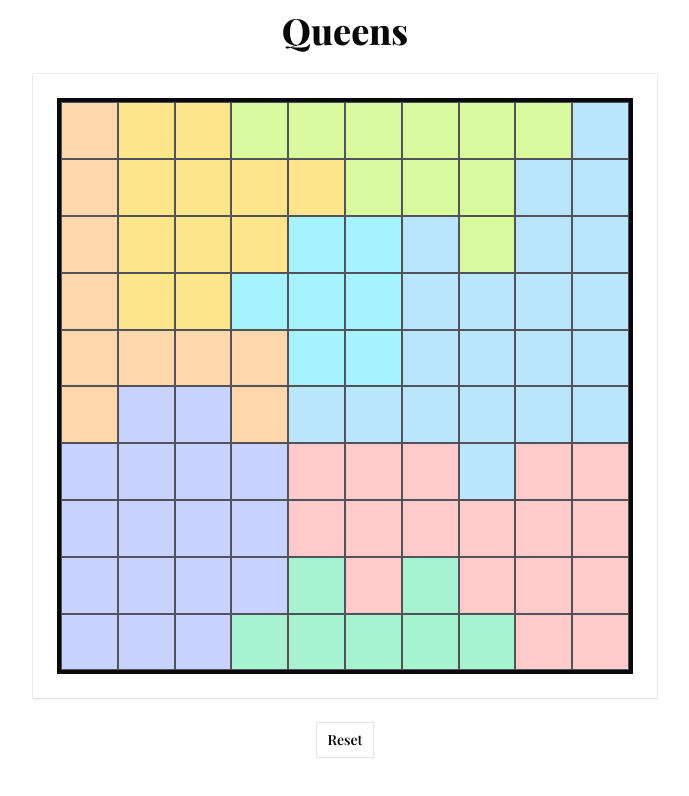
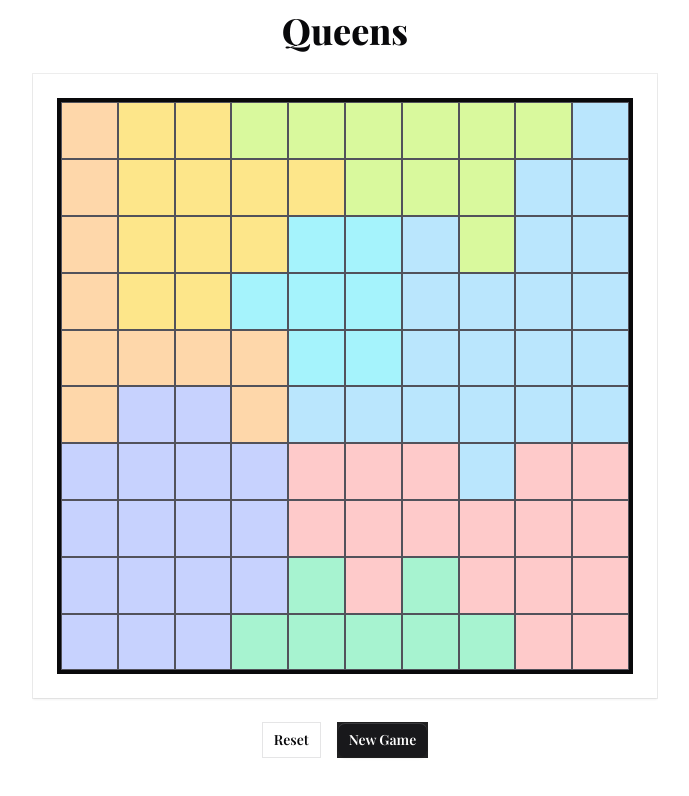
Before and after one commit to cloudyyoung/games, a React (Vite) app: page / in a window 1280 px wide. Shown: the top 796 px of the page, without its empty margins (295-984 px from the left). Built offline with nearby package versions, Linux system fonts and the light colour scheme; a web font is replaced by a local one.

Commit message:
Add constants

```diff
--- a/src/App.tsx
+++ b/src/App.tsx
@@ -3,6 +3,9 @@ import { useState } from "react"
 import _ from "lodash"
 
 import { Button } from "./components/button"
+
+const SIZE_N = 10
+const SIZE_BOARD = SIZE_N * SIZE_N
 
 export const App = () => {
   const [slots, setSlots] = useState<Slot[]>(generateSlots())
@@ -15,7 +18,7 @@ export const App = () => {
     slots[index].isQueen = isQueen
     toggleCrossed(slots, index, isQueen)
 
-    for (let i = 0; i < 100; i++) {
+    for (let i = 0; i < SIZE_BOARD; i++) {
       if (slots[i].isQueen) {
         toggleCrossed(slots, i, true)
       }
@@ -46,7 +49,7 @@ export const App = () => {
           <div className="bg-white shadow-[0px_0px_0px_1px_rgba(9,9,11,0.07),0px_2px_2px_0px_rgba(9,9,11,0.05)] dark:bg-zinc-900 dark:shadow-[0px_0px_0px_1px_rgba(255,255,255,0.1)] dark:before:pointer-events-none dark:before:absolute dark:before:-inset-px dark:before:rounded-xl dark:before:shadow-[0px_2px_8px_0px_rgba(0,_0,_0,_0.20),_0px_1px_0px_0px_rgba(255,_255,_255,_0.06)_inset] forced-colors:outline">
             <div className="p-1.5 sm:p-6">
               <div className="border-4 border-zinc-950 dark:border-zinc-400">
-                <div className="grid grid-cols-10 gap-0">
+                <div className={`grid gap-0`} style={{ gridTemplateColumns: `repeat(${SIZE_N}, minmax(0, 1fr)` }}>
                   {
                     slots.map((slot) => (
                       <Slot {...slot} satisfied={satisfied} onClick={() => onClick(slot)} key={slot.index} disabled={satisfied} />
@@ -60,7 +63,7 @@ export const App = () => {
 
           <div className="flex justify-center space-x-4">
             {!satisfied && <Button onClick={onReset} outline>Reset</Button>}
-            {satisfied && <Button onClick={onNewGame}>New Game</Button>}
+            <Button onClick={onNewGame}>New Game</Button>
           </div>
 
         </div>
@@ -105,7 +108,7 @@ export const Slot = ({ isQueen, isCrossed, isConflicted, region, disabled, satis
   return (
     <div
       className={clsx(
-        "aspect-square box-border border-solid border-zinc-600 dark:border-zinc-500 border-[0.5px] flex justify-center items-center cursor-pointer",
+        "aspect-square box-border border-solid border-zinc-600 dark:border-zinc-500 border-[0.5px] flex justify-center items-center cursor-pointer relative",
         bgColor,
         regionBorder.top && 'border-t-[1.5px]',
         regionBorder.right && 'border-r-[1.5px]',
@@ -120,9 +123,10 @@ export const Slot = ({ isQueen, isCrossed, isConflicted, region, disabled, satis
         (!isQueen && isCrossed) && 'text-zinc-600',
         (isQueen && isCrossed) && 'text-red-600 dark:text-red-700',
         (isQueen && isConflicted) && 'text-red-600 dark:text-red-700',
-        isCrossed && 'text-base',
+        isCrossed && 'text-xl',
+        isQueen && 'text-3xl',
       )}>
-        {isQueen && satisfied && <div className="absolute inline-flex animate-ping text-green-800">{icon}</div>}
+        {isQueen && satisfied && <div className="absolute inline-flex animate-ping text-green-800/50">{icon}</div>}
         <div className="z-10">{icon}</div>
       </span>
     </div>
@@ -174,18 +178,20 @@ const toggleCrossed = (slots: Slot[], index: number, isCrossed: boolean) => {
 }
 
 const generateSlots = () => {
-  const slots: Slot[] = Array.from({ length: 100 }, (_, i) => ({
+  const slots: Slot[] = Array.from({ length: SIZE_BOARD }, (_, i) => ({
     index: i, isQueen: false, isCrossed: false, isConflicted: false, region: 0,
     regionBorder: { top: false, right: false, bottom: false, left: false },
   }))
+
+  console.log(slots.length)
   const queens = []
 
-  let indices = Array.from({ length: 100 }, (_, i) => i)
+  let indices = Array.from({ length: SIZE_BOARD }, (_, i) => i)
   while (indices.length > 0) {
     const { queen, remainingIndices } = pickQueenSlot(indices)
     queens.push(queen)
     indices = remainingIndices
-    if (queens.length >= 6 && _.random(1, 10) === 6) break
+    if (queens.length >= 6 && _.random(1, SIZE_N) === 6) break
   }
 
   queens.forEach((queen, i) => {
@@ -263,29 +269,29 @@ const checkQueensSlots = (slots: Slot[]) => {
 }
 
 const getSameRowIndices = (a: number) => {
-  const row = Math.floor(a / 10)
-  return Array.from({ length: 10 }, (_, i) => row * 10 + i)
+  const row = Math.floor(a / SIZE_N)
+  return Array.from({ length: SIZE_N }, (_, i) => row * SIZE_N + i)
 }
 
 const getSameColumnIndices = (a: number) => {
-  const column = a % 10
-  return Array.from({ length: 10 }, (_, i) => i * 10 + column)
+  const column = a % SIZE_N
+  return Array.from({ length: SIZE_N }, (_, i) => i * SIZE_N + column)
 }
 
 const getTouchingIndices = (a: number) => {
-  const previousRow = Math.floor(a / 10) - 1
-  const currentRow = Math.floor(a / 10)
-  const nextRow = Math.floor(a / 10) + 1
+  const previousRow = Math.floor(a / SIZE_N) - 1
+  const currentRow = Math.floor(a / SIZE_N)
+  const nextRow = Math.floor(a / SIZE_N) + 1
 
-  const previousRowIndices = [a - 9, a - 10, a - 11].filter((index) => _.inRange(index, previousRow * 10, (previousRow + 1) * 10))
-  const currentRowIndices = [a - 1, a, a + 1].filter((index) => _.inRange(index, currentRow * 10, (currentRow + 1) * 10))
-  const nextRowIndices = [a + 9, a + 10, a + 11].filter((index) => _.inRange(index, nextRow * 10, (nextRow + 1) * 10))
+  const previousRowIndices = [a - (SIZE_N - 1), a - SIZE_N, a - (SIZE_N + 1)].filter((index) => _.inRange(index, previousRow * SIZE_N, (previousRow + 1) * SIZE_N))
+  const currentRowIndices = [a - 1, a, a + 1].filter((index) => _.inRange(index, currentRow * SIZE_N, (currentRow + 1) * SIZE_N))
+  const nextRowIndices = [a + (SIZE_N - 1), a + SIZE_N, a + (SIZE_N + 1)].filter((index) => _.inRange(index, nextRow * SIZE_N, (nextRow + 1) * SIZE_N))
 
   const touchingIndices = [
     ...previousRowIndices,
     ...currentRowIndices,
     ...nextRowIndices,
-  ].filter((index) => index >= 0 && index < 100)
+  ].filter((index) => index >= 0 && index < SIZE_BOARD)
 
   return touchingIndices
 }
@@ -297,20 +303,20 @@ const getFourDirectionsIndices = (a: number) => {
 
 
 const getFourDirectionsIndicesDictionary = (a: number) => {
-  const previousRow = Math.floor(a / 10) - 1
-  const currentRow = Math.floor(a / 10)
-  const nextRow = Math.floor(a / 10) + 1
+  const previousRow = Math.floor(a / SIZE_N) - 1
+  const currentRow = Math.floor(a / SIZE_N)
+  const nextRow = Math.floor(a / SIZE_N) + 1
 
-  const upIndex = a - 10
-  const downIndex = a + 10
+  const upIndex = a - SIZE_N
+  const downIndex = a + SIZE_N
   const leftIndex = a - 1
   const rightIndex = a + 1
 
   const touchingIndices = {
-    top: _.inRange(upIndex, previousRow * 10, (previousRow + 1) * 10) && _.inRange(upIndex, 0, 100) ? upIndex : undefined,
-    bottom: _.inRange(downIndex, nextRow * 10, (nextRow + 1) * 10) && _.inRange(downIndex, 0, 100) ? downIndex : undefined,
-    left: _.inRange(leftIndex, currentRow * 10, (currentRow + 1) * 10) && _.inRange(leftIndex, 0, 100) ? leftIndex : undefined,
-    right: _.inRange(rightIndex, currentRow * 10, (currentRow + 1) * 10) && _.inRange(rightIndex, 0, 100) ? rightIndex : undefined,
+    top: _.inRange(upIndex, previousRow * SIZE_N, (previousRow + 1) * SIZE_N) && _.inRange(upIndex, 0, SIZE_BOARD) ? upIndex : undefined,
+    bottom: _.inRange(downIndex, nextRow * SIZE_N, (nextRow + 1) * SIZE_N) && _.inRange(downIndex, 0, SIZE_BOARD) ? downIndex : undefined,
+    left: _.inRange(leftIndex, currentRow * SIZE_N, (currentRow + 1) * SIZE_N) && _.inRange(leftIndex, 0, SIZE_BOARD) ? leftIndex : undefined,
+    right: _.inRange(rightIndex, currentRow * SIZE_N, (currentRow + 1) * SIZE_N) && _.inRange(rightIndex, 0, SIZE_BOARD) ? rightIndex : undefined,
   }
 
   return touchingIndices
```
